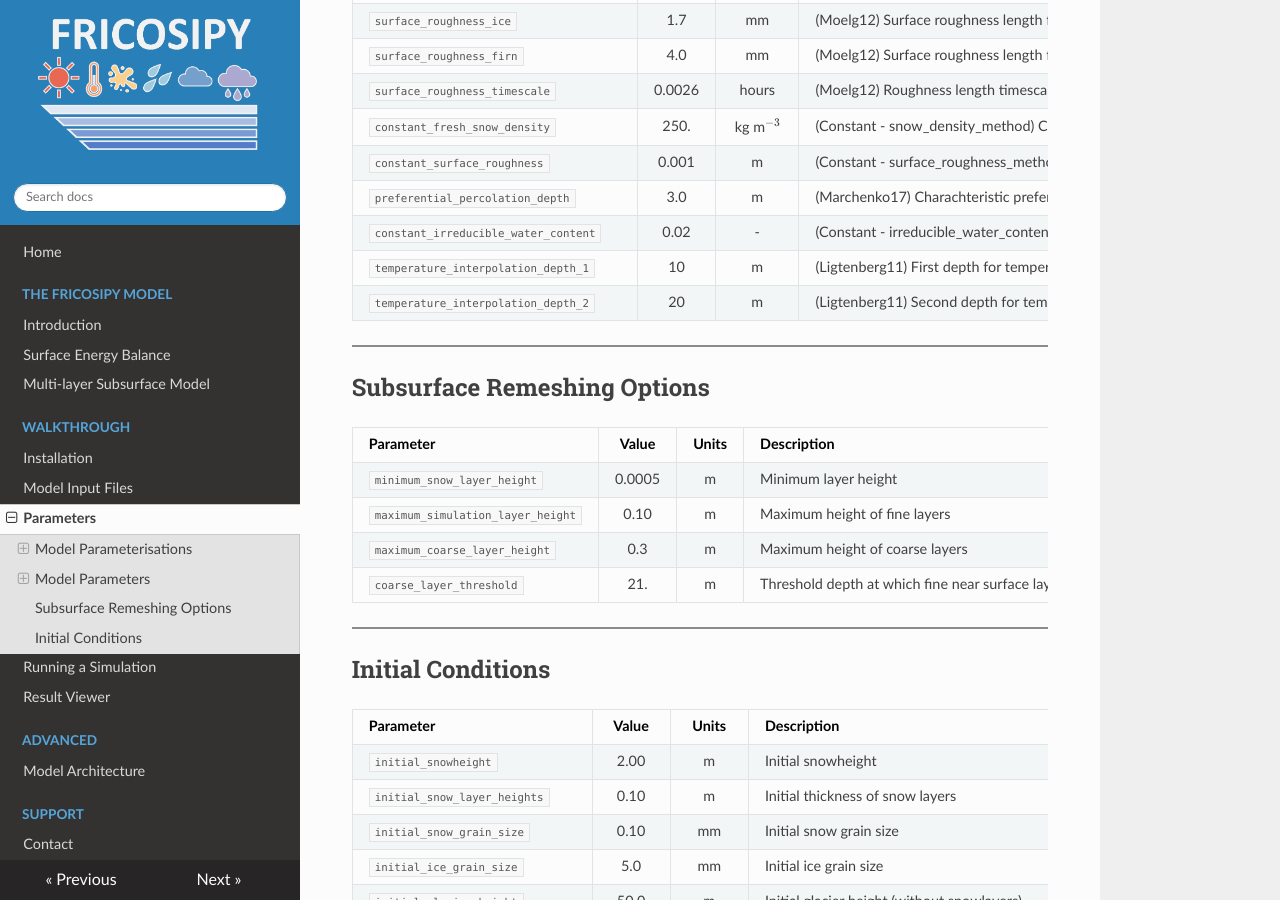
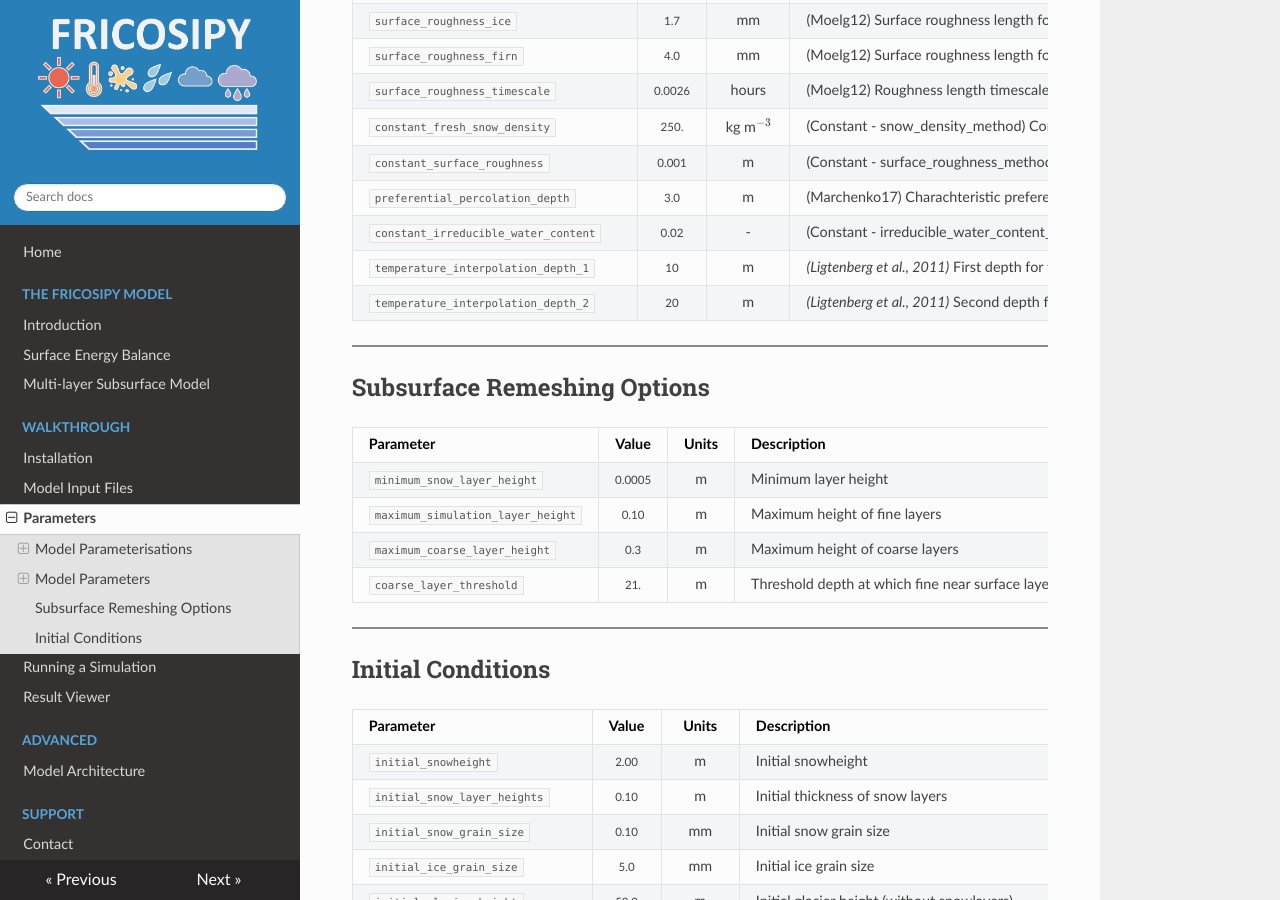
Before and after one commit to MarcusGastaldello/FRICOSIPY, an MkDocs documentation site: the page built from docs/parameters.md, in a window 1280 px wide and 900 px high, scrolled down 3147 px. Built offline with MkDocs 1.6.1, drawn with Linux system fonts in a browser that asks for light colours.

Commit message:
Update parameters.md

```diff
--- a/docs/parameters.md
+++ b/docs/parameters.md
@@ -101,23 +101,23 @@ The *FRICOSIPY* model enables the user to customise the parameterisations used t
 
 | Parameter | Value | Units | Description |
 |:---|:---:|:---:|---|
-| `extinction_coeff_snow` | 17.1                    | m$^{-1}$ | (Bintanja89) Extinction coefficient for snow |
-| `extinction_coeff_ice` | 2.5                      | m$^{-1}$ | (Bintanja89) Extinction coefficient for ice |
-| `albedo_decay_timescale` | 22                     | days | (Oerlemans98) Albedo decay timescale (constant) |
-| `albedo_decay_timescale_wet` | 10                 | days | (Bougamont05) Albedo decay timescale (melting surface) |
-| `albedo_decay_timescale_dry` | 30                 | days | (Bougamont05) Albedo decay timescale (dry snow surface) |
-| `albedo_decay_timescale_dry_adjustment` | 14      | day K$^{-1}$ | (Bougamont05) Albedo dry snow decay timescale increase at negative temperatures |
-| `albedo_decay_timescale_threshold` | 263.17       | K | (Bougamont05) Albedo temperature threshold for dry snow decay timescale increase |
-| `surface_roughness_fresh_snow` | 0.24             | mm | (Moelg12) Surface roughness length for fresh snow |
-| `surface_roughness_ice` | 1.7                     | mm | (Moelg12) Surface roughness length for ice |
-| `surface_roughness_firn` | 4.0                    | mm | (Moelg12) Surface roughness length for aged snow |
-| `surface_roughness_timescale` | 0.0026            | hours | (Moelg12) Roughness length timescale |
-| `constant_fresh_snow_density` | 250.              | kg m$^{-3}$ | (Constant - snow_density_method) Constant density of freshly fallen snow |
-| `constant_surface_roughness` | 0.001              | m | (Constant - surface_roughness_method) Surface roughness constant |
-| `preferential_percolation_depth` | 3.0            | m | (Marchenko17) Charachteristic preferential percolation depth |
-| `constant_irreducible_water_content` | 0.02       | - | (Constant - irreducible_water_content_method) |
-| `temperature_interpolation_depth_1` | 10          | m | (Ligtenberg11) First depth for temperature interpolation which is used for calculation of average subsurface layer temperature |
-| `temperature_interpolation_depth_2` | 20          | m | (Ligtenberg11) Second depth for temperature interpolation which is used for calculation of average subsurface layer temperature |
+| `extinction_coeff_snow` | <small>17.1</small>                    | m$^{-1}$ | (Bintanja89) Extinction coefficient for snow |
+| `extinction_coeff_ice` | <small>2.5</small>                      | m$^{-1}$ | (Bintanja89) Extinction coefficient for ice |
+| `albedo_decay_timescale` | <small>22</small>                     | days | (Oerlemans98) Albedo decay timescale (constant) |
+| `albedo_decay_timescale_wet` | <small>10</small>                 | days | (Bougamont05) Albedo decay timescale (melting surface) |
+| `albedo_decay_timescale_dry` | <small>30</small>                 | days | (Bougamont05) Albedo decay timescale (dry snow surface) |
+| `albedo_decay_timescale_dry_adjustment` | <small>14</small>      | day K$^{-1}$ | (Bougamont05) Albedo dry snow decay timescale increase at negative temperatures |
+| `albedo_decay_timescale_threshold` | <small>263.17</small>       | K | (Bougamont05) Albedo temperature threshold for dry snow decay timescale increase |
+| `surface_roughness_fresh_snow` | <small>0.24</small>             | mm | (Moelg12) Surface roughness length for fresh snow |
+| `surface_roughness_ice` | <small>1.7</small>                     | mm | (Moelg12) Surface roughness length for ice |
+| `surface_roughness_firn` | <small>4.0</small>                    | mm | (Moelg12) Surface roughness length for aged snow |
+| `surface_roughness_timescale` | <small>0.0026</small>            | hours | (Moelg12) Roughness length timescale |
+| `constant_fresh_snow_density` | <small>250.</small>              | kg m$^{-3}$ | (Constant - snow_density_method) Constant density of freshly fallen snow |
+| `constant_surface_roughness` | <small>0.001</small>              | m | (Constant - surface_roughness_method) Surface roughness constant |
+| `preferential_percolation_depth` | <small>3.0</small>            | m | (Marchenko17) Charachteristic preferential percolation depth |
+| `constant_irreducible_water_content` | <small>0.02</small>       | - | (Constant - irreducible_water_content_method) |
+| `temperature_interpolation_depth_1` | <small>10</small>          | m | *(Ligtenberg et al., 2011)* First depth for temperature interpolation which is used for calculation of average subsurface layer temperature |
+| `temperature_interpolation_depth_2` | <small>20</small>          | m | *(Ligtenberg et al., 2011)* Second depth for temperature interpolation which is used for calculation of average subsurface layer temperature |
 
 <hr style="height:2px; background-color:#8b8b8b; border:none;" />
 
@@ -125,10 +125,10 @@ The *FRICOSIPY* model enables the user to customise the parameterisations used t
 
 | Parameter | Value | Units | Description |
 |:---|:---:|:---:|---|
-| `minimum_snow_layer_height` | 0.0005            | m | Minimum layer height |
-| `maximum_simulation_layer_height` | 0.10        | m | Maximum height of fine layers |
-| `maximum_coarse_layer_height` | 0.3             | m | Maximum height of coarse layers |
-| `coarse_layer_threshold` | 21.                  | m | Threshold depth at which fine near surface layers are merged into coarser deep layers |
+| `minimum_snow_layer_height` | <small>0.0005</small>            | m | Minimum layer height |
+| `maximum_simulation_layer_height` | <small>0.10</small>        | m | Maximum height of fine layers |
+| `maximum_coarse_layer_height` | <small>0.3</small>             | m | Maximum height of coarse layers |
+| `coarse_layer_threshold` | <small>21.</small>                  | m | Threshold depth at which fine near surface layers are merged into coarser deep layers |
 
 <hr style="height:2px; background-color:#8b8b8b; border:none;" />
 
@@ -136,15 +136,15 @@ The *FRICOSIPY* model enables the user to customise the parameterisations used t
 
 | Parameter | Value | Units | Description |
 |:---|:---:|:---:|---|
-| `initial_snowheight` | 2.00                    | m | Initial snowheight |
-| `initial_snow_layer_heights` | 0.10            | m | Initial thickness of snow layers |
-| `initial_snow_grain_size` | 0.10               | mm | Initial snow grain size |
-| `initial_ice_grain_size` | 5.0                 | mm | Initial ice grain size |
-| `initial_glacier_height` | 50.0                | m | Initial glacier height (without snowlayers) |
-| `initial_glacier_layer_heights` | 1.0          | m | Initial thickness of glacier ice layers |
-| `initial_upper_snowpack_density` | 250.0       | kg m$^{-3}$  | Top density for initial snowpack |
-initial_lower_snowpack_density` | 275.0          | kg m$^{-3}$  | Bottom density for initial snowpack |
-initial_upper_temperature` | 270.16              | K | Upper boundary condition for initial temperature profile |
-initial_lower_temperature` | 273.16              | K | Lower boundary condition for initial temperature profile |
+| `initial_snowheight` | <small>2.00</small>                    | m | Initial snowheight |
+| `initial_snow_layer_heights` | <small>0.10</small>            | m | Initial thickness of snow layers |
+| `initial_snow_grain_size` | <small>0.10</small>               | mm | Initial snow grain size |
+| `initial_ice_grain_size` | <small>5.0</small>                 | mm | Initial ice grain size |
+| `initial_glacier_height` | <small>50.0</small>                | m | Initial glacier height (without snowlayers) |
+| `initial_glacier_layer_heights` | <small>1.0</small>          | m | Initial thickness of glacier ice layers |
+| `initial_upper_snowpack_density` | <small>250.0</small>       | kg m$^{-3}$  | Top density for initial snowpack |
+initial_lower_snowpack_density` | <small>275.0</small>          | kg m$^{-3}$  | Bottom density for initial snowpack |
+initial_upper_temperature` | <small>270.16</small>              | K | Upper boundary condition for initial temperature profile |
+initial_lower_temperature` | <small>273.16</small>              | K | Lower boundary condition for initial temperature profile |
 
 <hr style="height:2px; background-color:#8b8b8b; border:none;" />
```
